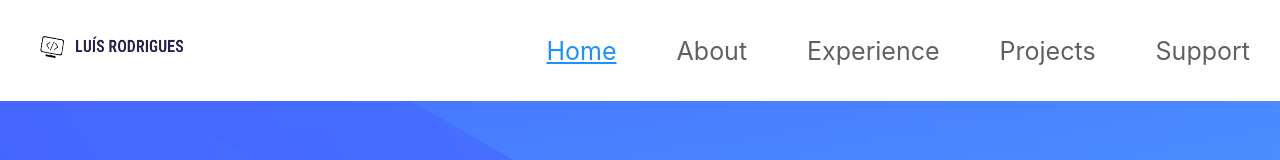
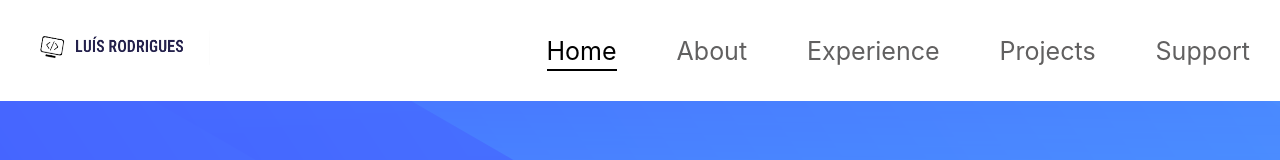
Before and after one commit to LuisPedro01/MyPortefolio, a React (Create React App) app: page / in a window 1280 px wide. Shown: the top 160 px of the page. Built offline with nearby package versions, Linux system fonts and the light colour scheme.

Commit message:
Update Navbar and icon hover

```diff
--- a/src/assets/Home.css
+++ b/src/assets/Home.css
@@ -33,6 +33,13 @@
     font-size: 60px;
     margin: 5px;
     color: white;
+    border-radius: 12px;
+  }
+
+  .prompt svg:hover {
+    box-shadow: 0px 3px 15px rgba(0, 0, 0, 0.5);
+    transition: 0.3s ease-in;
+    cursor: pointer;
   }
 
   .skills {
--- a/src/assets/NavBar.css
+++ b/src/assets/NavBar.css
@@ -31,7 +31,6 @@
     justify-content: left;
   }
 
-
   .navbar a {
     display: flex;
     color: #616060;
@@ -40,16 +39,39 @@
     font-size: 25px;
     justify-content: center;
     align-items: center;
-  }
+    position: relative;
+    transition: color 0.3s;
+}
 
-  .navbar a:hover {
-    color: #1c91ff;
-    text-decoration: underline;
-  }
+.navbar a::before {
+    content: '';
+    position: absolute;
+    width: 100%;
+    height: 2px;
+    bottom: -5px;
+    left: 0;
+    background-color: #000;
+    visibility: hidden;
+    transform: scaleX(0);
+    transition: all 0.3s ease-in-out;
+}
 
-  .navbar a.active {
-    color: #1c91ff;
-    text-decoration: underline;
+.navbar a:hover::before {
+    visibility: visible;
+    transform: scaleX(1);
+}
+
+.navbar a.active::before {
+    visibility: visible;
+    transform: scaleX(1);
+}
+
+.navbar a.active {
+  color: #000;
+}
+
+.navbar a:hover {
+    color: #000;
 }
 
   .toggleButton {
--- a/src/pages/Experince.js
+++ b/src/pages/Experince.js
@@ -5,6 +5,7 @@ import {
 } from "react-vertical-timeline-component";
 import "react-vertical-timeline-component/style.min.css";
 import { School } from "@mui/icons-material";
+import { Work } from "@mui/icons-material";
 // import SchoolIcon from "@material-ui/icons/School";
 
 function Experince() {
@@ -64,7 +65,7 @@ function Experince() {
           className="vertical-timeline-elemental--education"
           date="September 2023-today"
           iconStyle={{ background: "#3e497a", color: "#fff" }}
-          icon={<School />}
+          icon={<Work />}
         >
           <h3 className="vertical-timeline-element-title">Visor-AI</h3>
           <p>Junior Software Developer</p>
```
